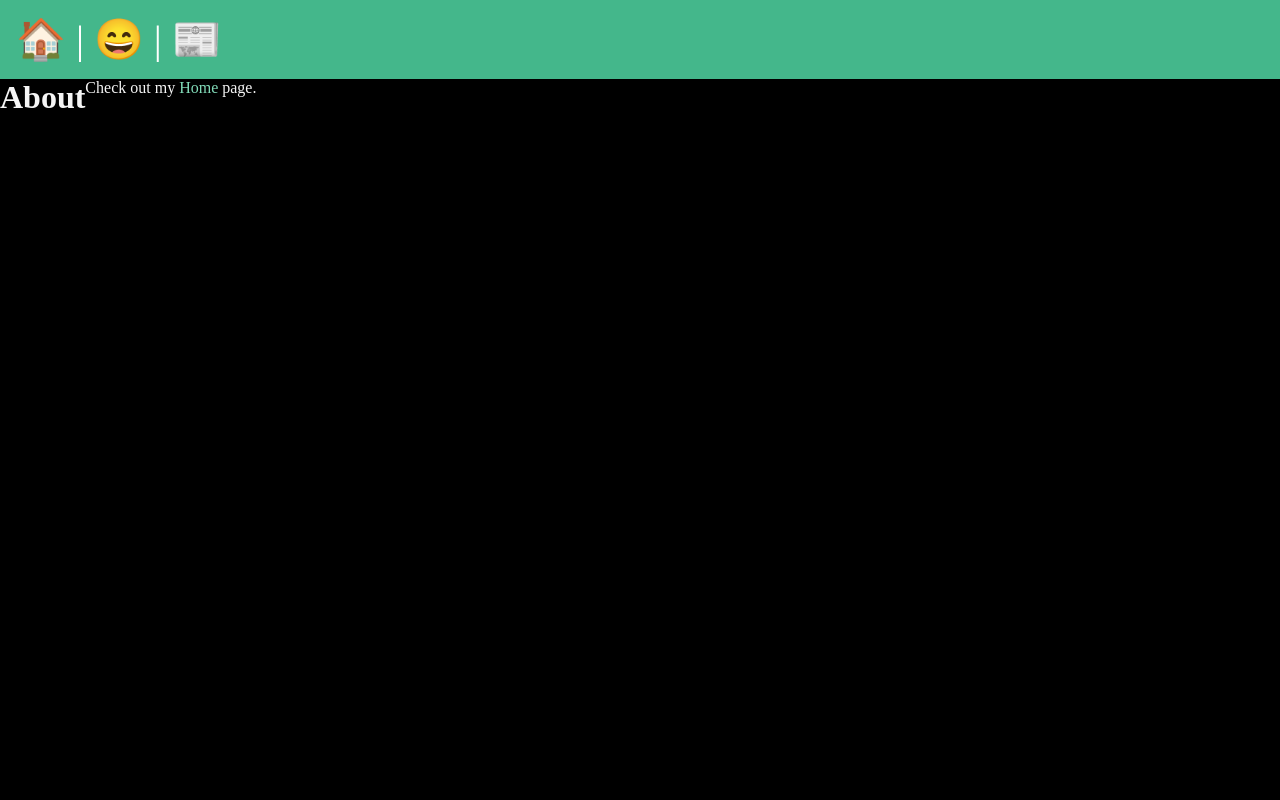
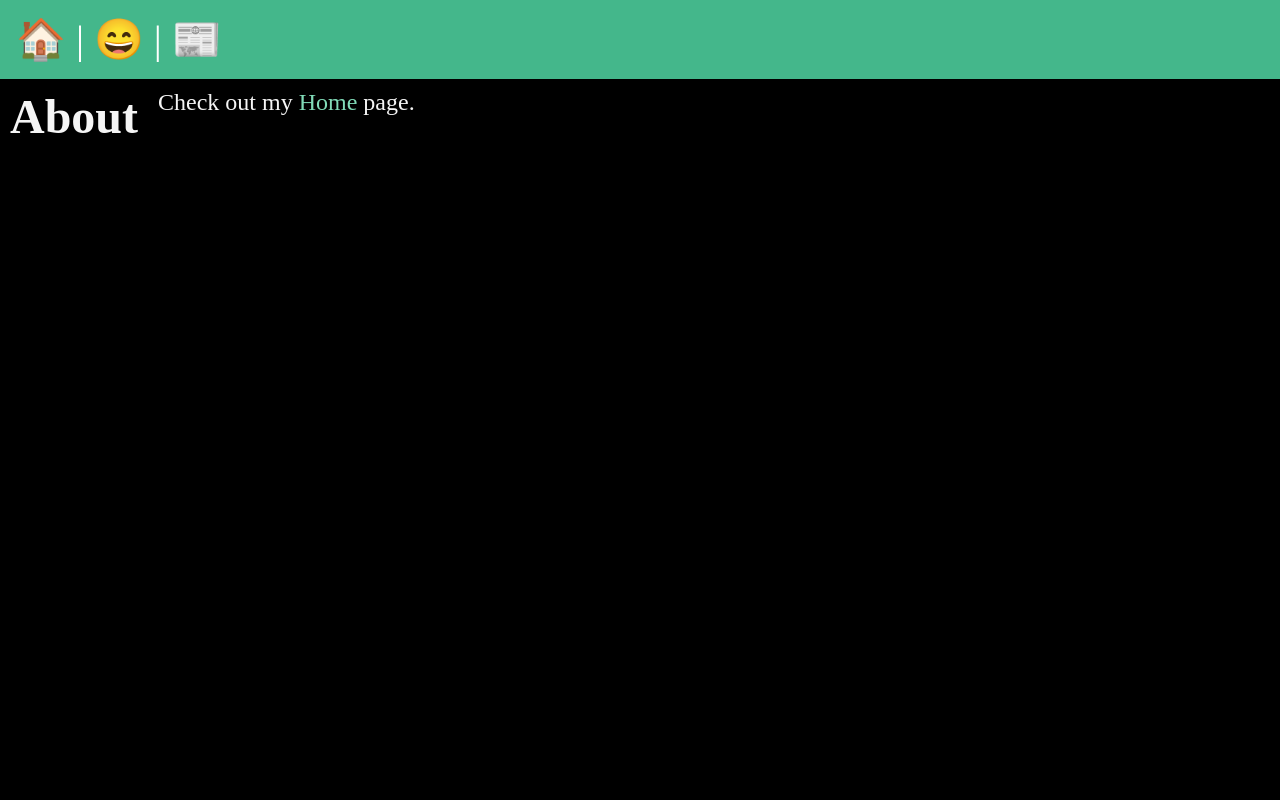
Before and after one commit to AbdulMaaji/django__projects, a Django app: page /about/ in a window 1280 px wide. Run offline with Django 5.2, Linux system fonts and the light colour scheme; parts of the project's set-up code (start-up, migrations or seed data) failed here and were passed over.

Commit message:
last commit for the night

```diff
--- a/posts/models.py
+++ b/posts/models.py
@@ -6,7 +6,7 @@ class Post(models.Model):
     title = models.CharField(max_length=75)
     body = models.TextField()
     slug = models.SlugField()
-    date = models.DateField(auto_now_add=True)
+    date = models.DateTimeField(auto_now_add=True)
 
     def __str__(self):
         return self.title
--- a/posts/templates/posts/posts_list.html
+++ b/posts/templates/posts/posts_list.html
@@ -10,8 +10,8 @@
     {% for post in posts %}
         <article>
             <h2>{{ post.title }}</h2>
-            <p>{{ post.date }}</p>
             <p>{{ post.body }}</p>
+            <p>{{ post.date|date:"Y-m-d H:i:s" }}</p>
         </article>
     {% endfor %}
     </section>
--- a/static/css/style.css
+++ b/static/css/style.css
@@ -6,15 +6,16 @@
 
 body {
     min-height: 100vh;
-    font-size: 2rem;
+    font-size: 1.5rem;
     background-color: black;
     color: whitesmoke;
     display: flex;
     flex-direction: column;
 }
 
-h1, p {
-    text-align: right;
+h1, h2, p {
+    /* text-align: center; */
+    margin: 10px;
 }
 
 nav {
@@ -26,9 +27,7 @@ nav {
 
 main {
     display: flex;
-    justify-content: left;
-    align-items: left;
-    font-size: 1rem;
+    place-content: left;
 }
 
 a {
```
Also changed, not shown: posts/migrations/0003_alter_post_date.py (added).
